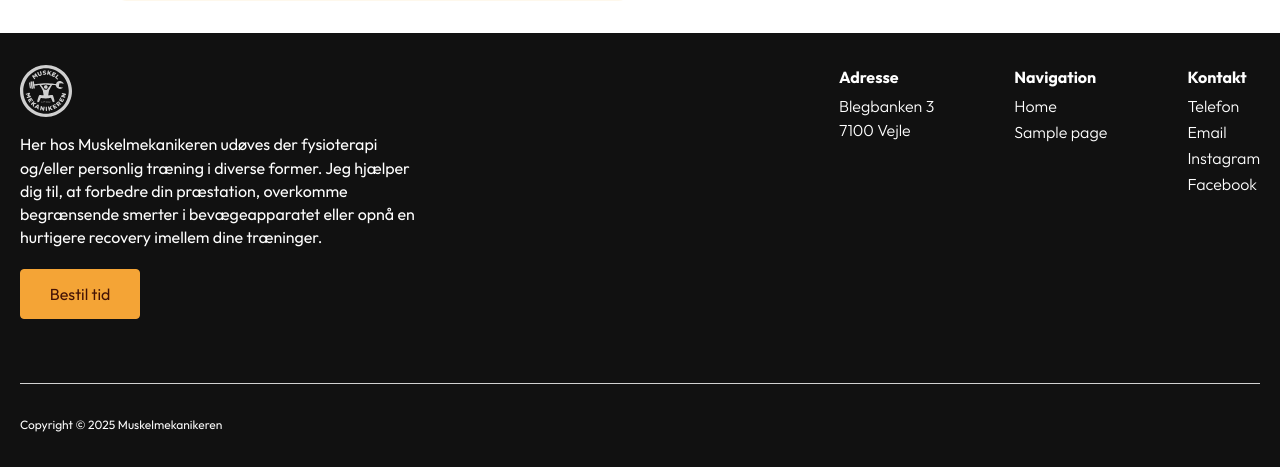
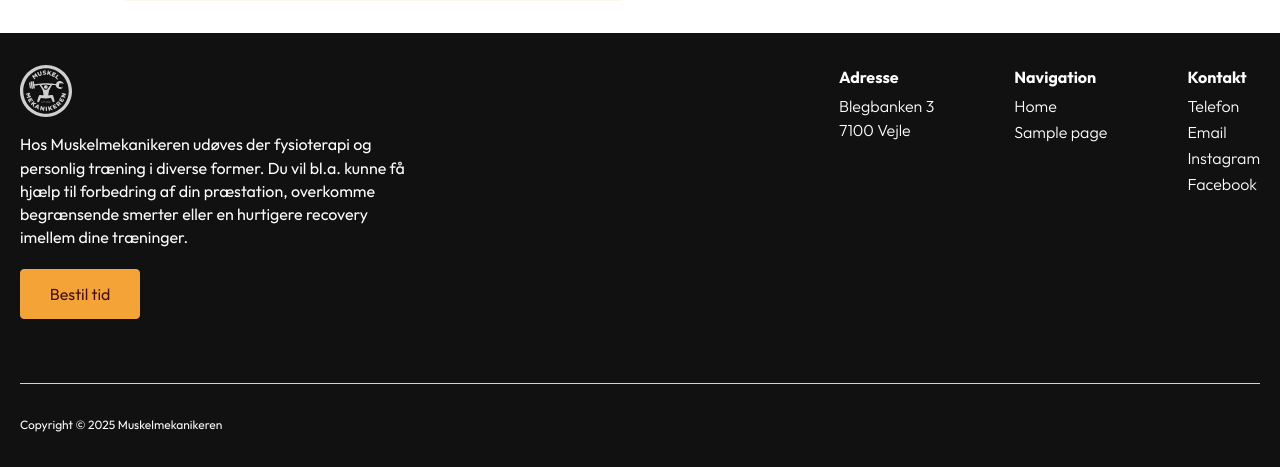
Before and after one commit to AndersErikNissen/wp-musmek, a WordPress theme: template themes/wp-musmek/index.php in a window 1280 px wide. Shown: the part 700-1167 px from the top of the page. Run offline with PHP 8.4 and a stand-in for WordPress, Linux system fonts and the light colour scheme; the site name, menu and one post (Sample post) are stand-ins, and other content is empty.

Commit message:
content update

```diff
--- a/themes/wp-musmek/footer.php
+++ b/themes/wp-musmek/footer.php
@@ -11,7 +11,8 @@
             </div>
 
             <p class="p-the-footer__description p">
-              Her hos Muskelmekanikeren udøves der fysioterapi og/eller personlig træning i diverse former. Jeg hjælper dig til, at forbedre din præstation, overkomme begrænsende smerter i bevægeapparatet eller opnå en hurtigere recovery imellem dine træninger.
+              Hos Muskelmekanikeren udøves der fysioterapi og personlig træning i diverse former.
+              Du vil bl.a. kunne få hjælp til forbedring af din præstation, overkomme begrænsende smerter eller en hurtigere recovery imellem dine træninger.
             </p>
 
             <a class="btn--cta" href="https://application.complimentawork.dk/CamClientPortal/CamClientPortal.html?clinic=00000A00CA09000007DC81010000018AF9223B242ADFD552" target="_blank">
```
Also changed, not shown: database/.ht.sqlite.
